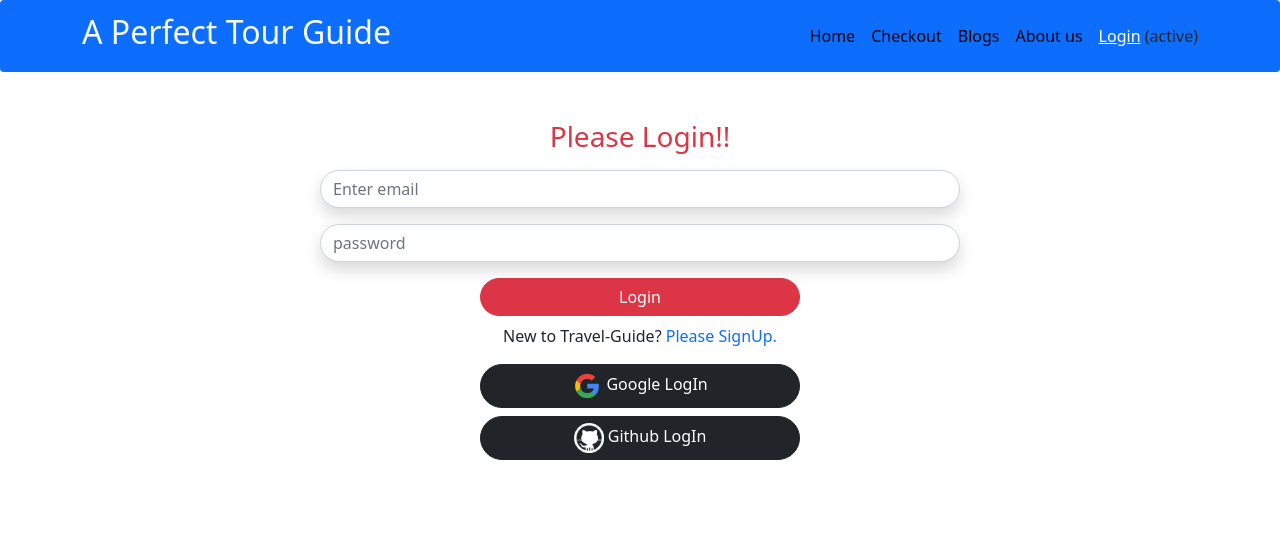
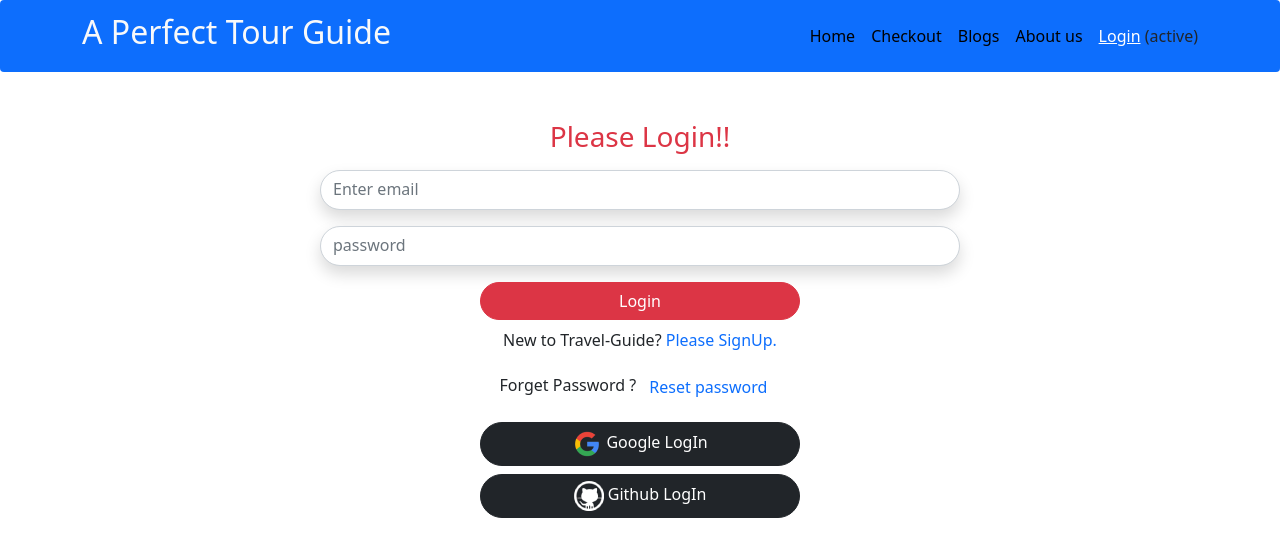
Before and after one commit to MilonMridha/independent-occupasion, a React (Create React App) app: page /login in a window 1280 px wide. Shown: the top 556 px of the page. Built offline with nearby package versions, Linux system fonts and the light colour scheme; no server answers.

Commit message:
added reset password toast

```diff
--- a/package.json
+++ b/package.json
@@ -14,6 +14,7 @@
     "react-firebase-hooks": "^5.0.3",
     "react-router-dom": "^6.3.0",
     "react-scripts": "5.0.1",
+    "react-toastify": "^8.2.0",
     "web-vitals": "^2.1.4"
   },
   "scripts": {
--- a/src/Components/Login/Login.js
+++ b/src/Components/Login/Login.js
@@ -1,19 +1,24 @@
 import React, { useRef } from 'react';
-import { Button, Form } from 'react-bootstrap';
-import { useSignInWithEmailAndPassword} from 'react-firebase-hooks/auth';
+import { Button, Form, Toast } from 'react-bootstrap';
+import { useSendPasswordResetEmail, useSignInWithEmailAndPassword} from 'react-firebase-hooks/auth';
 import { Link, useLocation, useNavigate } from 'react-router-dom';
 import auth from '../../firebase.init';
+import Loading from '../Shared/Header/Loading/Loading';
 import SocialLogin from '../SocialLogin/SocialLogin';
+import { ToastContainer, toast } from 'react-toastify';
+  import 'react-toastify/dist/ReactToastify.css';
+
 
 const Login = () => {
     const navigate = useNavigate();
     const emailRef = useRef('');
     const passwordRef = useRef('');
+
     const [
         signInWithEmailAndPassword,
         user,
         loading,
-        error,
+        hookError,
     ] = useSignInWithEmailAndPassword(auth);
 
 
@@ -33,6 +38,22 @@ const Login = () => {
         signInWithEmailAndPassword(email, password);
 
     }
+    const [sendPasswordResetEmail, sending] = useSendPasswordResetEmail(auth);
+
+    const resetPassword = async()=>{
+        const email = emailRef.current.value;
+       if(email){
+        await sendPasswordResetEmail(email);
+        toast('Sent email');
+       }
+       else{
+        toast('Enter your email address');
+       }
+
+    }
+    if(loading || sending){
+        return <Loading></Loading>
+    }
 
     return (
         <div className='w-50 mx-auto mt-5'>
@@ -40,23 +61,28 @@ const Login = () => {
             <Form onSubmit={handleSubmit}>
                 <Form.Group className="mb-3" controlId="formBasicEmail">
 
-                    <Form.Control ref={emailRef} className='rounded-pill shadow' type="email" placeholder="Enter email" />
+                    <Form.Control ref={emailRef} className='rounded-pill shadow pb-2' type="email" placeholder="Enter email" required />
                 </Form.Group>
 
                 <Form.Group className="mb-3" controlId="formBasicEmail">
 
-                    <Form.Control ref={passwordRef} className='rounded-pill shadow' type="password" placeholder="password" />
+                    <Form.Control ref={passwordRef} className='rounded-pill shadow pb-2' type="password" placeholder="password" required />
                 </Form.Group>
 
 
 
-                <p>{error?.message} </p>
+                <p>{hookError?.message} </p>
                 <Button className='w-50 d-block rounded-pill mx-auto' variant="danger" type="submit">
                     Login
                 </Button>
             </Form>
             <p className='text-center mt-2'>New to Travel-Guide? <Link to='/signup' className='text-decoration-none'>Please SignUp.</Link></p>
+
+            <p className='text-center'>Forget Password ?<button className='text-primary text-decoration-none btn btn-link' onClick={resetPassword}>Reset password</button></p>
+
             <SocialLogin></SocialLogin>
+            <ToastContainer></ToastContainer>
+
         </div>
     );
 };
--- a/src/Components/SignUp/SignUp.js
+++ b/src/Components/SignUp/SignUp.js
@@ -1,9 +1,10 @@
-import React, { useRef } from 'react';
+import React, { useRef, useState } from 'react';
 import { Button, Form } from 'react-bootstrap';
 import { Link, useNavigate } from 'react-router-dom';
 import auth from '../../firebase.init';
 import { useCreateUserWithEmailAndPassword } from 'react-firebase-hooks/auth';
 import SocialLogin from '../SocialLogin/SocialLogin';
+import Loading from '../Shared/Header/Loading/Loading';
 
 const SignUp = () => {
 
@@ -11,24 +12,36 @@ const SignUp = () => {
     const nameRef = useRef('');
     const passwordRef = useRef('');
     const confirmPasswordRef = useRef('');
+    const [error, setError] = useState('');
     const navigate = useNavigate();
     const [
         createUserWithEmailAndPassword,
         user,
         loading,
         hookError,
-      ] = useCreateUserWithEmailAndPassword(auth);
+    ] = useCreateUserWithEmailAndPassword(auth, {sendEmailVerification : true});
 
+    if(loading){
+        return <Loading></Loading>
+    }
 
-const handleFormSubmit = event =>{
+    const handleFormSubmit = event => {
         event.preventDefault();
 
         const email = emailRef.current.value;
         const name = nameRef.current.value;
         const password = passwordRef.current.value;
         const confirmPassword = confirmPasswordRef.current.value;
-    createUserWithEmailAndPassword(email,password)
-    navigate('/login')
+        if (password !== confirmPassword) {
+            setError('Did not macth password');
+            return;
+        }
+        if (password.length < 6) {
+            setError('Password must be six characters');
+            return;
+        }
+        createUserWithEmailAndPassword(email, password)
+        navigate('/')
     }
     return (
         <div className='w-50 mx-auto mt-5'>
@@ -52,7 +65,8 @@ const handleFormSubmit = event =>{
 
                     <Form.Control ref={confirmPasswordRef} className='rounded-pill' type="password" placeholder="Confirm Password" required />
                 </Form.Group>
-
+                <p className='text-danger'>{error}</p>
+                <p className='text-danger'>{hookError?.message}</p>
 
                 <Button className='w-50 d-block rounded-pill mx-auto' variant="danger" type="submit">
                     SignUp
```
Also changed, not shown: 1 other file (tests, documents, lock files or other folders). Lines whose indentation alone changed are shown as unchanged.
